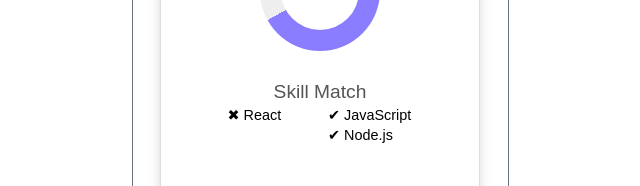
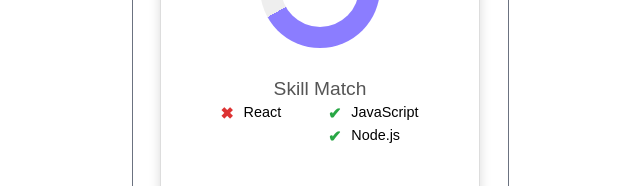
Before and after one commit to cse110-sp25-group3/cse110-sp25-group3, a plain HTML site: page source/pages/feed/feed.html in a window 1280 px wide. Shown: the part 288-474 px from the top of the page, 320-960 px from the left. Drawn offline with Linux system fonts and the light colour scheme; files whose address does not match are found by name; a web font is replaced by a local one.

Commit message:
added css for the skills list

```diff
--- a/source/pages/feed/feed.css
+++ b/source/pages/feed/feed.css
@@ -412,3 +412,18 @@
   margin: 0.3em 0;
   font-size: 0.9em;
 }
+
+.skill-icon {
+    font-weight: bold;
+    font-size: 1.1em;
+    margin-right: 6px;
+    vertical-align: middle;
+  }
+
+  .skill-icon.red {
+    color: #d33;
+  }
+
+  .skill-icon.green {
+    color: #28a745;
+  }
```
